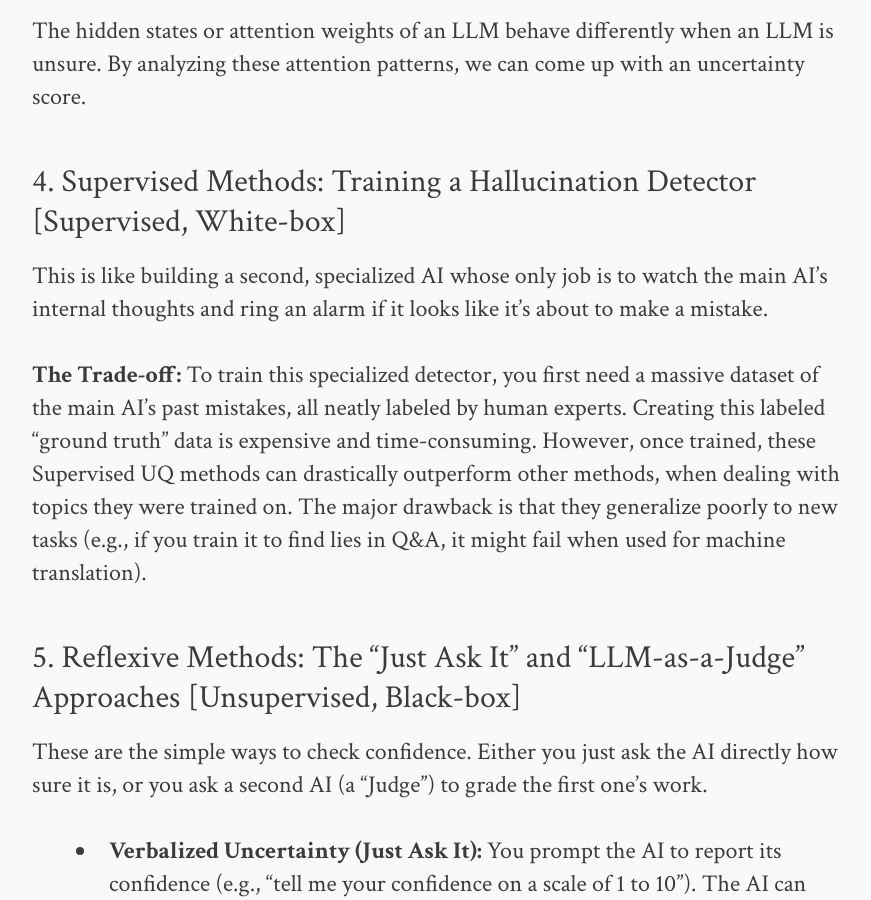
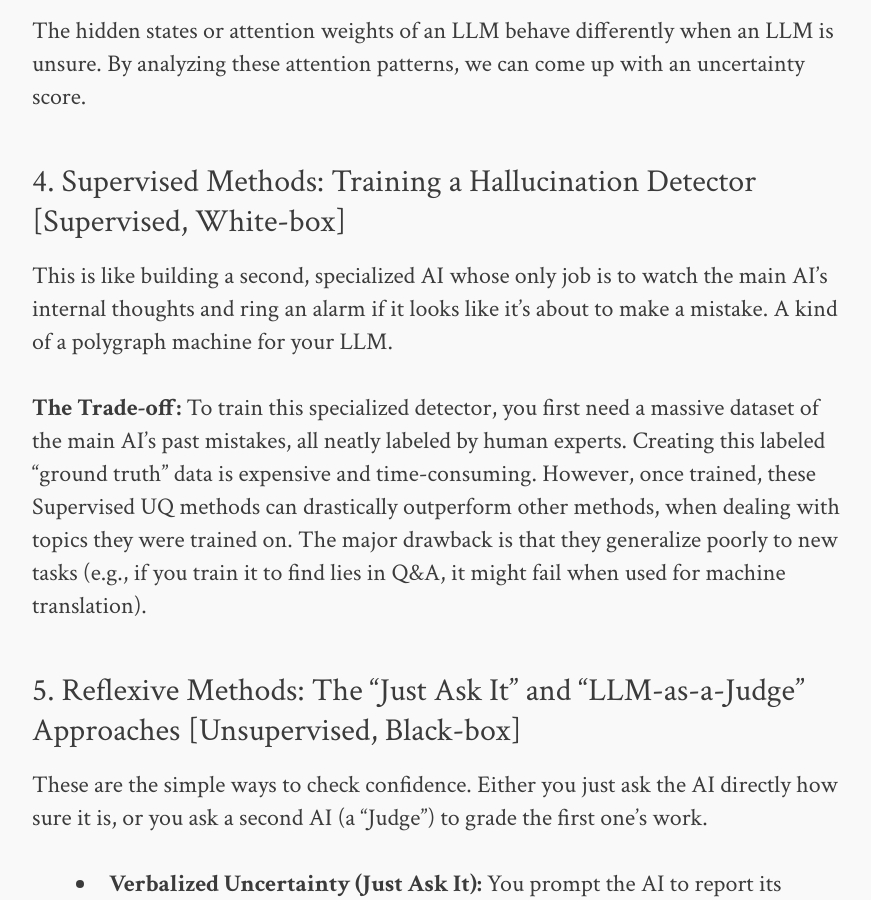
Before and after one commit to upman/upman.github.com, a Jekyll site: the page built from _posts/2025-11-04-How-to-know-when-your-llm-is-bs-ing.md, in a window 1280 px wide and 900 px high, scrolled down 3815 px. Shown: the whole window, without its empty margins (198-1069 px from the left). Built offline with Jekyll 4.4.1, drawn with Linux system fonts in a browser that asks for light colours; comment, search, counter and statistics services are not loaded.

Commit message:
Polygraph cover image

```diff
--- a/_posts/2025-11-04-How-to-know-when-your-llm-is-bs-ing.md
+++ b/_posts/2025-11-04-How-to-know-when-your-llm-is-bs-ing.md
@@ -3,6 +3,8 @@
 title: "Spotting AI Lies: How to Know When Your LLM is BS-ing"
 date: 2025-11-04
 categories: ai machine-learning uncertainty quantification
+image:
+    feature: llm-polygraph.jpg
 ---
 
 Hallucinations are the single biggest hurdle to trusting AI with high-stakes work in medicine or law. When an AI confidently invents facts, it's not just unhelpful, it's dangerous.
@@ -53,7 +55,7 @@
 
 ### 4. Supervised Methods: Training a Hallucination Detector [Supervised, White-box]
 
-This is like building a second, specialized AI whose only job is to watch the main AI's internal thoughts and ring an alarm if it looks like it's about to make a mistake.
+This is like building a second, specialized AI whose only job is to watch the main AI's internal thoughts and ring an alarm if it looks like it's about to make a mistake. A kind of a polygraph machine for your LLM.
 
 **The Trade-off:** To train this specialized detector, you first need a massive dataset of the main AI's past mistakes, all neatly labeled by human experts. Creating this labeled "ground truth" data is expensive and time-consuming. However, once trained, these Supervised UQ methods can drastically outperform other methods, when dealing with topics they were trained on. The major drawback is that they generalize poorly to new tasks (e.g., if you train it to find lies in Q&A, it might fail when used for machine translation).
 
```
Also changed, not shown: images/llm-polygraph.jpg (added), 1 other file.
